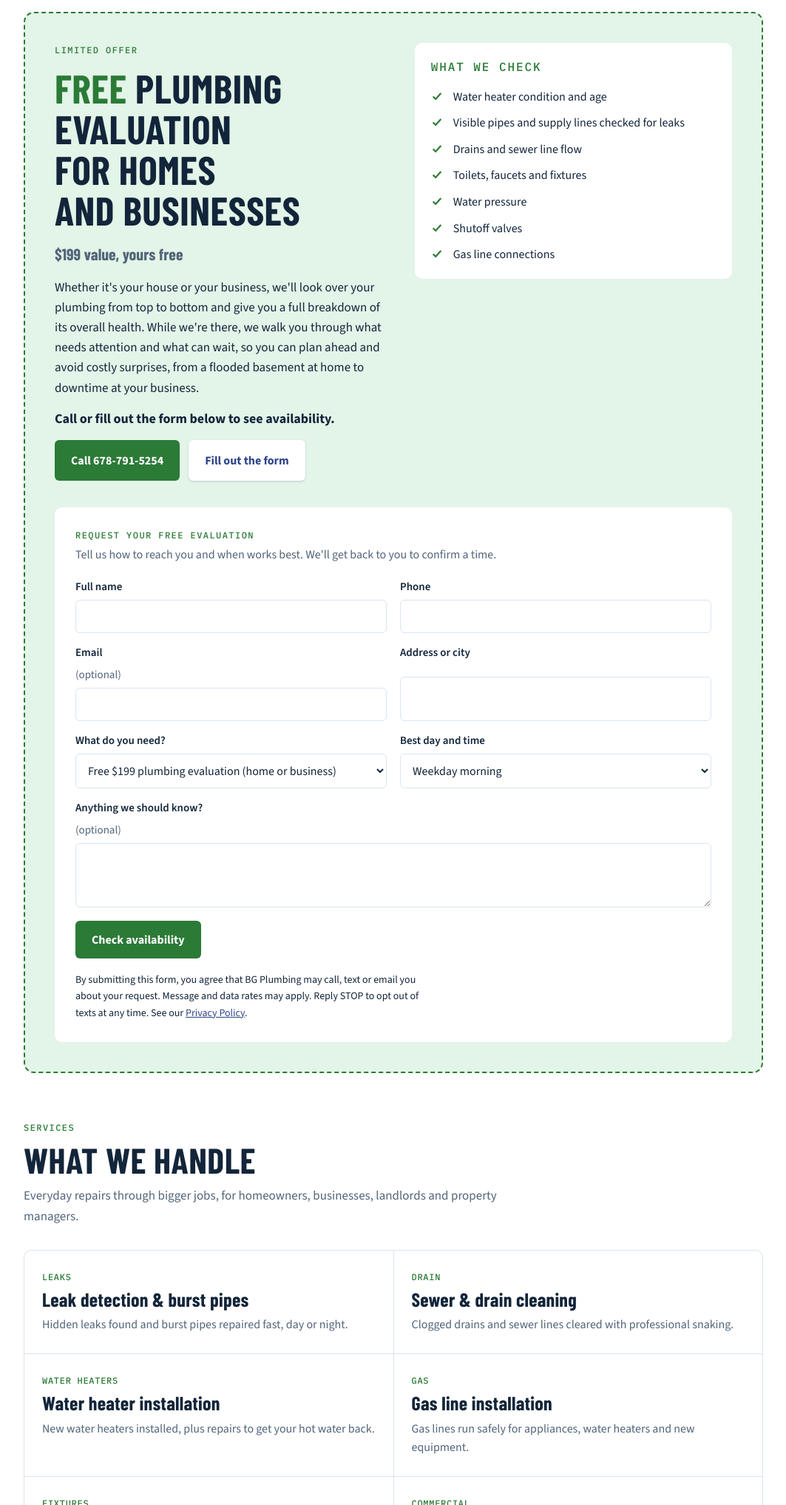
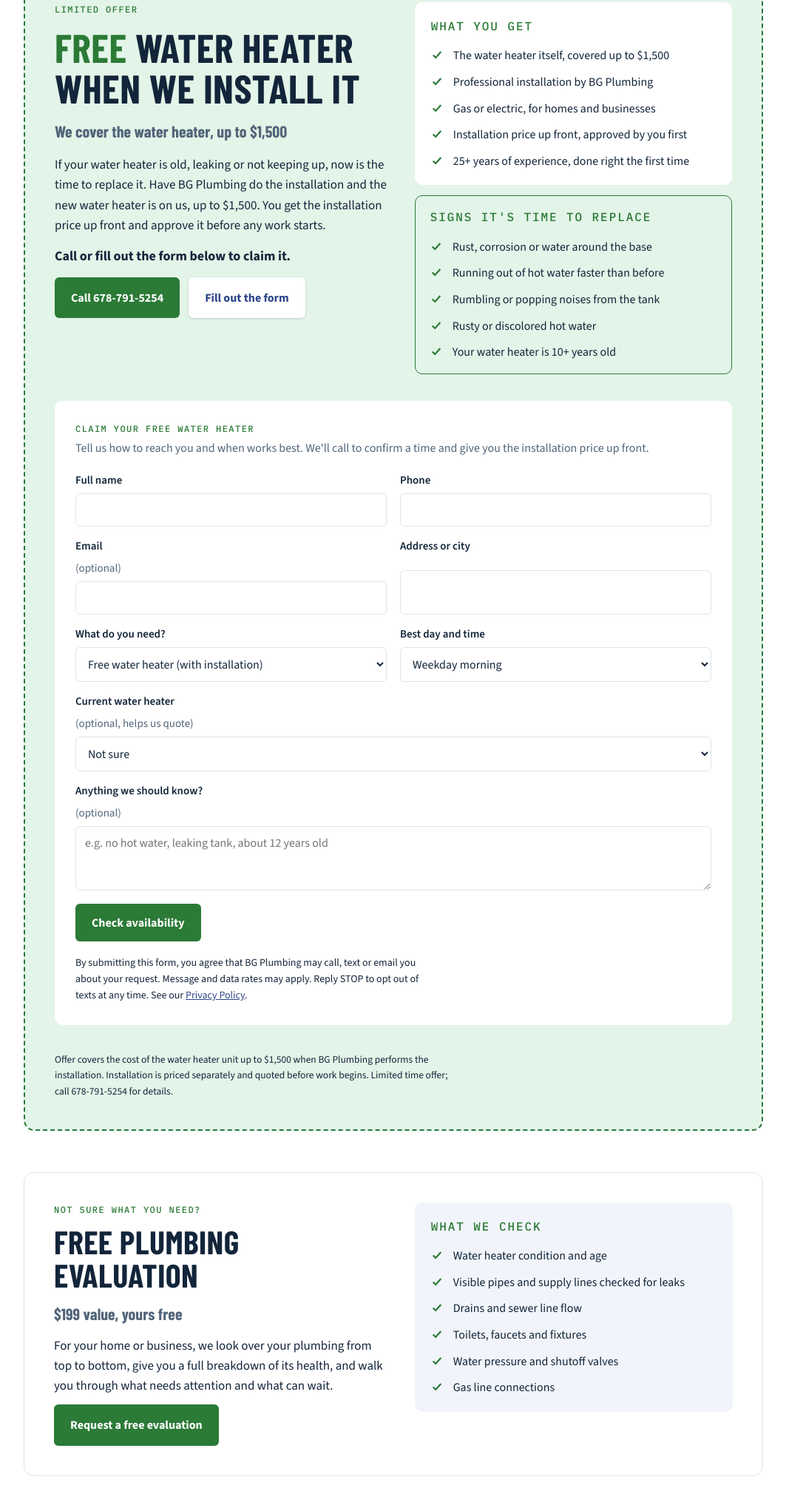
Before and after one commit to adib-bgp/BGPlumbing-site, a plain HTML site: page index.html in a window 1280 px wide. Shown: the part 765-2800 px from the top of the page at 74% size, without its empty margins (108-1171 px from the left). Drawn offline with nearby package versions, Linux system fonts and the light colour scheme; a web font is replaced by a local one.

Commit message:
Add files via upload

```diff
--- a/index.html
+++ b/index.html
@@ -12,7 +12,7 @@
 <meta charset="utf-8">
 <meta name="viewport" content="width=device-width,initial-scale=1,viewport-fit=cover">
 <title>BG Plumbing | 24/7 Plumber in Metro Atlanta, GA</title>
-<meta name="description" content="BG Plumbing is a commercial and residential plumber serving Metro Atlanta: Atlanta, Marietta, Sandy Springs, Roswell, Alpharetta, Norcross, Duluth, Lawrenceville, Decatur and more. 25+ years of experience, 24/7 emergency service and a free $199 plumbing evaluation for homes and businesses. Leak detection, sewer and drain cleaning, water heater and gas line installation. Call 678-791-5254.">
+<meta name="description" content="BG Plumbing is a commercial and residential plumber serving Metro Atlanta: Atlanta, Marietta, Sandy Springs, Roswell, Alpharetta, Norcross, Duluth, Lawrenceville, Decatur and more. 25+ years of experience, 24/7 emergency service and a free water heater (up to $1,500) when BG Plumbing installs it, plus a free $199 plumbing evaluation. Leak detection, sewer and drain cleaning, water heater and gas line installation. Call 678-791-5254.">
 <link rel="preconnect" href="https://fonts.googleapis.com">
 <link rel="preconnect" href="https://fonts.gstatic.com" crossorigin>
 <link rel="stylesheet" href="https://fonts.googleapis.com/css2?family=Barlow+Condensed:wght@600;700;800&family=Source+Sans+3:wght@400;600;700&family=IBM+Plex+Mono:wght@500&display=swap">
@@ -75,6 +75,7 @@ section{padding-block:64px}
 .svc{background:var(--surface);padding:26px 24px;display:grid;gap:8px;align-content:start}
 .svc h3{font-size:26px;font-weight:700}
 .svc p{color:var(--muted);font-size:16px}
+.svc p a{color:var(--copper);font-weight:700}
 .svc .tag{font-family:var(--mono);font-size:12px;color:var(--copper);letter-spacing:.06em}
 
 .steps{display:grid;grid-template-columns:repeat(3,minmax(0,1fr));gap:28px;counter-reset:s}
@@ -150,6 +151,15 @@ footer .legal{grid-column:1/-1;border-top:1px solid #ffffff22;padding-top:14px;d
 .form-msg{font-weight:600;padding:12px 14px;border-radius:6px;background:var(--copper-soft);color:var(--ink)}
 @media (max-width:760px){.fields{grid-template-columns:1fr}}
 @media (max-width:760px){.offer{grid-template-columns:1fr}}
+.side{display:grid;gap:16px;align-content:start;min-width:0}
+.checks.signs{background:transparent;border:1.5px solid var(--copper);padding:16px 20px}
+.fine{grid-column:1/-1;font-size:13.5px;color:var(--muted);max-width:80ch}
+#evaluation{padding-block:56px 8px}
+.eval{display:grid;grid-template-columns:1.05fr 1fr;gap:36px;align-items:start;border:1px solid var(--line);border-radius:14px;padding:clamp(22px,4vw,40px)}
+.eval>div{display:grid;gap:12px;align-content:start;min-width:0}
+.eval h2{font-size:clamp(32px,4.5vw,44px);font-weight:700;text-transform:uppercase}
+.eval .checks{background:var(--tint)}
+@media (max-width:760px){.eval{grid-template-columns:1fr}}
 @media (max-width:760px){
   .services,.steps,.cards,.area{grid-template-columns:1fr}
   .hero{padding-block:28px 48px}
@@ -171,12 +181,12 @@ footer .legal{grid-column:1/-1;border-top:1px solid #ffffff22;padding-top:14px;d
     </div>
   </div>
   <div class="wrap hero">
-    <span class="label">25+ years experience · Metro Atlanta, GA · Open 24/7</span>
-    <h1>Metro Atlanta plumbing, <span>done right.</span></h1>
-    <p class="lede">With over 25 years of experience, BG Plumbing gets the job done right the first time for homes and businesses across Metro Atlanta. Emergency service is available 24 hours a day, 7 days a week.</p>
+    <span class="label">Limited offer · Metro Atlanta, GA · Open 24/7</span>
+    <h1>Your new water heater, <span>free.</span></h1>
+    <p class="lede">Have BG Plumbing install your new water heater and we'll cover the water heater itself, up to $1,500. Gas or electric, for homes and businesses across Metro Atlanta, backed by 25+ years of experience.</p>
     <div class="actions">
       <a class="btn primary" href="tel:+16787915254">Call 678-791-5254</a>
-      <a class="btn ghost" href="#offer">Get a free evaluation</a>
+      <a class="btn ghost" href="#book">Claim my free water heater</a>
     </div>
   </div>
 
@@ -188,26 +198,34 @@ footer .legal{grid-column:1/-1;border-top:1px solid #ffffff22;padding-top:14px;d
       <div class="offer">
         <div>
           <span class="label">Limited offer</span>
-          <h2><span class="free">Free</span> plumbing evaluation for homes and businesses</h2>
-          <span class="price">$199 value, yours free</span>
-          <p>Whether it's your house or your business, we'll look over your plumbing from top to bottom and give you a full breakdown of its overall health. While we're there, we walk you through what needs attention and what can wait, so you can plan ahead and avoid costly surprises, from a flooded basement at home to downtime at your business.</p>
-          <p class="cta-line"><strong>Call or fill out the form below to see availability.</strong></p>
+          <h2><span class="free">Free</span> water heater when we install it</h2>
+          <span class="price">We cover the water heater, up to $1,500</span>
+          <p>If your water heater is old, leaking or not keeping up, now is the time to replace it. Have BG Plumbing do the installation and the new water heater is on us, up to $1,500. You get the installation price up front and approve it before any work starts.</p>
+          <p class="cta-line"><strong>Call or fill out the form below to claim it.</strong></p>
           <div class="actions" style="margin:0"><a class="btn primary" href="tel:+16787915254">Call 678-791-5254</a><a class="btn outline" href="#book">Fill out the form</a></div>
         </div>
-        <ul class="checks">
-          <li class="label" style="display:block">What we check</li>
-          <li><svg width="16" height="16" viewBox="0 0 18 18" aria-hidden="true"><path d="M3 9.5l4 4 8-9" fill="none" stroke="var(--copper)" stroke-width="2.5"/></svg><span>Water heater condition and age</span></li>
-          <li><svg width="16" height="16" viewBox="0 0 18 18" aria-hidden="true"><path d="M3 9.5l4 4 8-9" fill="none" stroke="var(--copper)" stroke-width="2.5"/></svg><span>Visible pipes and supply lines checked for leaks</span></li>
-          <li><svg width="16" height="16" viewBox="0 0 18 18" aria-hidden="true"><path d="M3 9.5l4 4 8-9" fill="none" stroke="var(--copper)" stroke-width="2.5"/></svg><span>Drains and sewer line flow</span></li>
-          <li><svg width="16" height="16" viewBox="0 0 18 18" aria-hidden="true"><path d="M3 9.5l4 4 8-9" fill="none" stroke="var(--copper)" stroke-width="2.5"/></svg><span>Toilets, faucets and fixtures</span></li>
-          <li><svg width="16" height="16" viewBox="0 0 18 18" aria-hidden="true"><path d="M3 9.5l4 4 8-9" fill="none" stroke="var(--copper)" stroke-width="2.5"/></svg><span>Water pressure</span></li>
-          <li><svg width="16" height="16" viewBox="0 0 18 18" aria-hidden="true"><path d="M3 9.5l4 4 8-9" fill="none" stroke="var(--copper)" stroke-width="2.5"/></svg><span>Shutoff valves</span></li>
-          <li><svg width="16" height="16" viewBox="0 0 18 18" aria-hidden="true"><path d="M3 9.5l4 4 8-9" fill="none" stroke="var(--copper)" stroke-width="2.5"/></svg><span>Gas line connections</span></li>
-        </ul>
+        <div class="side">
+          <ul class="checks">
+            <li class="label" style="display:block">What you get</li>
+          <li><svg width="16" height="16" viewBox="0 0 18 18" aria-hidden="true"><path d="M3 9.5l4 4 8-9" fill="none" stroke="var(--copper)" stroke-width="2.5"/></svg><span>The water heater itself, covered up to $1,500</span></li>
+          <li><svg width="16" height="16" viewBox="0 0 18 18" aria-hidden="true"><path d="M3 9.5l4 4 8-9" fill="none" stroke="var(--copper)" stroke-width="2.5"/></svg><span>Professional installation by BG Plumbing</span></li>
+          <li><svg width="16" height="16" viewBox="0 0 18 18" aria-hidden="true"><path d="M3 9.5l4 4 8-9" fill="none" stroke="var(--copper)" stroke-width="2.5"/></svg><span>Gas or electric, for homes and businesses</span></li>
+          <li><svg width="16" height="16" viewBox="0 0 18 18" aria-hidden="true"><path d="M3 9.5l4 4 8-9" fill="none" stroke="var(--copper)" stroke-width="2.5"/></svg><span>Installation price up front, approved by you first</span></li>
+          <li><svg width="16" height="16" viewBox="0 0 18 18" aria-hidden="true"><path d="M3 9.5l4 4 8-9" fill="none" stroke="var(--copper)" stroke-width="2.5"/></svg><span>25+ years of experience, done right the first time</span></li>
+          </ul>
+          <ul class="checks signs">
+            <li class="label" style="display:block">Signs it's time to replace</li>
+          <li><svg width="16" height="16" viewBox="0 0 18 18" aria-hidden="true"><path d="M3 9.5l4 4 8-9" fill="none" stroke="var(--copper)" stroke-width="2.5"/></svg><span>Rust, corrosion or water around the base</span></li>
+          <li><svg width="16" height="16" viewBox="0 0 18 18" aria-hidden="true"><path d="M3 9.5l4 4 8-9" fill="none" stroke="var(--copper)" stroke-width="2.5"/></svg><span>Running out of hot water faster than before</span></li>
+          <li><svg width="16" height="16" viewBox="0 0 18 18" aria-hidden="true"><path d="M3 9.5l4 4 8-9" fill="none" stroke="var(--copper)" stroke-width="2.5"/></svg><span>Rumbling or popping noises from the tank</span></li>
+          <li><svg width="16" height="16" viewBox="0 0 18 18" aria-hidden="true"><path d="M3 9.5l4 4 8-9" fill="none" stroke="var(--copper)" stroke-width="2.5"/></svg><span>Rusty or discolored hot water</span></li>
+          <li><svg width="16" height="16" viewBox="0 0 18 18" aria-hidden="true"><path d="M3 9.5l4 4 8-9" fill="none" stroke="var(--copper)" stroke-width="2.5"/></svg><span>Your water heater is 10+ years old</span></li>
+          </ul>
+        </div>
         <form class="book" id="book" novalidate>
           <div class="book-head">
-            <span class="label">Request your free evaluation</span>
-            <p>Tell us how to reach you and when works best. We'll get back to you to confirm a time.</p>
+            <span class="label">Claim your free water heater</span>
+            <p>Tell us how to reach you and when works best. We'll call to confirm a time and give you the installation price up front.</p>
           </div>
           <div class="fields">
             <label for="f-name">Full name<input id="f-name" name="name" autocomplete="name" required></label>
@@ -215,10 +233,11 @@ footer .legal{grid-column:1/-1;border-top:1px solid #ffffff22;padding-top:14px;d
             <label for="f-email">Email <span class="opt">(optional)</span><input id="f-email" name="email" type="email" autocomplete="email"></label>
             <label for="f-city">Address or city<input id="f-city" name="address" autocomplete="street-address" required></label>
             <label for="f-service">What do you need?<select id="f-service" name="service">
+              <option>Free water heater (with installation)</option>
               <option>Free $199 plumbing evaluation (home or business)</option>
+              <option>Water heater repair</option>
               <option>Leak or burst pipe</option>
               <option>Sewer or drain clog</option>
-              <option>Water heater</option>
               <option>Gas line</option>
               <option>Something else</option>
             </select></label>
@@ -229,7 +248,14 @@ footer .legal{grid-column:1/-1;border-top:1px solid #ffffff22;padding-top:14px;d
               <option>Weekend</option>
               <option>As soon as possible</option>
             </select></label>
-            <label for="f-notes" class="wide">Anything we should know? <span class="opt">(optional)</span><textarea id="f-notes" name="notes" rows="3"></textarea></label>
+            <label for="f-wh" class="wide">Current water heater <span class="opt">(optional, helps us quote)</span><select id="f-wh" name="water_heater_type">
+              <option>Not sure</option>
+              <option>Gas, tank</option>
+              <option>Electric, tank</option>
+              <option>Tankless</option>
+              <option>Doesn't apply</option>
+            </select></label>
+            <label for="f-notes" class="wide">Anything we should know? <span class="opt">(optional)</span><textarea id="f-notes" name="notes" rows="3" placeholder="e.g. no hot water, leaking tank, about 12 years old"></textarea></label>
           </div>
           <input type="hidden" name="_subject" value="New website request - BG Plumbing">
           <div style="position:absolute;left:-9999px;width:1px;height:1px;overflow:hidden" aria-hidden="true"><label>Leave this empty<input type="text" name="_gotcha" tabindex="-1" autocomplete="off"></label></div>
@@ -237,6 +263,30 @@ footer .legal{grid-column:1/-1;border-top:1px solid #ffffff22;padding-top:14px;d
           <button class="btn primary" type="submit" id="f-submit" aria-describedby="f-consent">Check availability</button>
           <p class="consent" id="f-consent">By submitting this form, you agree that BG Plumbing may call, text or email you about your request. Message and data rates may apply. Reply STOP to opt out of texts at any time. See our <a href="#privacy">Privacy Policy</a>.</p>
         </form>
+        <p class="fine">Offer covers the cost of the water heater unit up to $1,500 when BG Plumbing performs the installation. Installation is priced separately and quoted before work begins. Limited time offer; call 678-791-5254 for details.</p>
+      </div>
+    </div>
+  </section>
+
+  <section id="evaluation">
+    <div class="wrap">
+      <div class="eval">
+        <div>
+          <span class="label">Not sure what you need?</span>
+          <h2>Free plumbing evaluation</h2>
+          <span class="price">$199 value, yours free</span>
+          <p>For your home or business, we look over your plumbing from top to bottom, give you a full breakdown of its health, and walk you through what needs attention and what can wait.</p>
+          <div class="actions" style="margin:0"><a class="btn primary" href="#book" data-service="Free $199 plumbing evaluation (home or business)">Request a free evaluation</a></div>
+        </div>
+        <ul class="checks">
+          <li class="label" style="display:block">What we check</li>
+          <li><svg width="16" height="16" viewBox="0 0 18 18" aria-hidden="true"><path d="M3 9.5l4 4 8-9" fill="none" stroke="var(--copper)" stroke-width="2.5"/></svg><span>Water heater condition and age</span></li>
+          <li><svg width="16" height="16" viewBox="0 0 18 18" aria-hidden="true"><path d="M3 9.5l4 4 8-9" fill="none" stroke="var(--copper)" stroke-width="2.5"/></svg><span>Visible pipes and supply lines checked for leaks</span></li>
+          <li><svg width="16" height="16" viewBox="0 0 18 18" aria-hidden="true"><path d="M3 9.5l4 4 8-9" fill="none" stroke="var(--copper)" stroke-width="2.5"/></svg><span>Drains and sewer line flow</span></li>
+          <li><svg width="16" height="16" viewBox="0 0 18 18" aria-hidden="true"><path d="M3 9.5l4 4 8-9" fill="none" stroke="var(--copper)" stroke-width="2.5"/></svg><span>Toilets, faucets and fixtures</span></li>
+          <li><svg width="16" height="16" viewBox="0 0 18 18" aria-hidden="true"><path d="M3 9.5l4 4 8-9" fill="none" stroke="var(--copper)" stroke-width="2.5"/></svg><span>Water pressure and shutoff valves</span></li>
+          <li><svg width="16" height="16" viewBox="0 0 18 18" aria-hidden="true"><path d="M3 9.5l4 4 8-9" fill="none" stroke="var(--copper)" stroke-width="2.5"/></svg><span>Gas line connections</span></li>
+        </ul>
       </div>
     </div>
   </section>
@@ -250,7 +300,7 @@ footer .legal{grid-column:1/-1;border-top:1px solid #ffffff22;padding-top:14px;d
       <div class="services">
         <div class="svc"><span class="tag">LEAKS</span><h3>Leak detection &amp; burst pipes</h3><p>Hidden leaks found and burst pipes repaired fast, day or night.</p></div>
         <div class="svc"><span class="tag">DRAIN</span><h3>Sewer &amp; drain cleaning</h3><p>Clogged drains and sewer lines cleared with professional snaking.</p></div>
-        <div class="svc"><span class="tag">WATER HEATERS</span><h3>Water heater installation</h3><p>New water heaters installed, plus repairs to get your hot water back.</p></div>
+        <div class="svc"><span class="tag">WATER HEATERS</span><h3>Water heater installation</h3><p>Gas and electric water heaters installed and repaired. Right now the water heater is free, up to $1,500, when we install it. <a href="#offer">See the offer</a></p></div>
         <div class="svc"><span class="tag">GAS</span><h3>Gas line installation</h3><p>Gas lines run safely for appliances, water heaters and new equipment.</p></div>
         <div class="svc"><span class="tag">FIXTURES</span><h3>Toilets, faucets &amp; sinks</h3><p>Running toilets, worn valves, new fixtures installed and sealed properly.</p></div>
         <div class="svc"><span class="tag">COMMERCIAL</span><h3>Commercial &amp; rental properties</h3><p>Offices, shops and restaurants, plus repairs and turnovers for landlords and property managers.</p></div>
@@ -315,8 +365,8 @@ footer .legal{grid-column:1/-1;border-top:1px solid #ffffff22;padding-top:14px;d
         <p>This policy explains what information BG Plumbing Commercial &amp; Residential, LLC ("BG Plumbing," "we," "us") collects through bgplumbingga.com and how we use it.</p>
 
         <h3>Information we collect</h3>
-        <p>When you fill out our request form, we collect the information you choose to give us: your name, phone number, email (optional), address or city, the service you need, your preferred time and any notes. If you call, text or email us, we receive your phone number or email and what you send us.</p>
-        <p>Like most websites, our hosting provider (GitHub Pages) and font provider (Google Fonts) may automatically receive basic technical information such as your IP address and browser type when the page loads. We do not use advertising or tracking cookies on this site.</p>
+        <p>When you fill out our request form, we collect the information you choose to give us: your name, phone number, email (optional), address or city, the service you need, your current water heater type, your preferred time and any notes. If you call, text or email us, we receive your phone number or email and what you send us.</p>
+        <p>Like most websites, our hosting provider (GitHub Pages) and font provider (Google Fonts) may automatically receive basic technical information such as your IP address and browser type when the page loads. We do not use advertising cookies on this site.</p>
 
         <h3>How we use it</h3>
         <ul>
@@ -395,7 +445,7 @@ var FORM_ENDPOINT = "https://formspree.io/f/maeoqpbg";
 })();
 </script>
 <script type="application/ld+json">
-{"@context":"https://schema.org","@type":"Plumber","name":"BG Plumbing Commercial & Residential, LLC","telephone":"+1-678-791-5254","email":"24bgplumbing@gmail.com","openingHours":"Mo-Su 00:00-23:59","makesOffer":{"@type":"Offer","name":"Free plumbing evaluation for homes and businesses ($199 value)","price":"0","priceCurrency":"USD"},"slogan":"For all your commercial & residential plumbing needs","areaServed":[{"@type":"Place","name":"Metro Atlanta, GA"},"Atlanta","Sandy Springs","Roswell","Alpharetta","Johns Creek","Dunwoody","Brookhaven","Marietta","Smyrna","Decatur","Tucker","Norcross","Peachtree Corners","Duluth","Suwanee","Lawrenceville","Lilburn","Snellville","Stone Mountain","Cumming"]}
+{"@context":"https://schema.org","@type":"Plumber","name":"BG Plumbing Commercial & Residential, LLC","telephone":"+1-678-791-5254","email":"24bgplumbing@gmail.com","openingHours":"Mo-Su 00:00-23:59","makesOffer":[{"@type":"Offer","name":"Free water heater, up to $1,500, with installation by BG Plumbing"},{"@type":"Offer","name":"Free plumbing evaluation for homes and businesses ($199 value)","price":"0","priceCurrency":"USD"}],"slogan":"For all your commercial & residential plumbing needs","areaServed":[{"@type":"Place","name":"Metro Atlanta, GA"},"Atlanta","Sandy Springs","Roswell","Alpharetta","Johns Creek","Dunwoody","Brookhaven","Marietta","Smyrna","Decatur","Tucker","Norcross","Peachtree Corners","Duluth","Suwanee","Lawrenceville","Lilburn","Snellville","Stone Mountain","Cumming"]}
 </script>
 <script>
 document.querySelectorAll('[data-copy]').forEach(function(b){
@@ -405,6 +455,8 @@ document.querySelectorAll('[data-copy]').forEach(function(b){
     try{navigator.clipboard.writeText(t).then(done,function(){sel(b.dataset.copy)})}catch(e){sel(b.dataset.copy)}
   });
 });
+/* Buttons that pick a service in the form */
+document.querySelectorAll('[data-service]').forEach(function(a){a.addEventListener('click',function(){var sel=document.getElementById('f-service');sel.value=a.dataset.service})});
 /* Analytics: count taps on any phone or email link as leads */
 document.addEventListener('click',function(e){
   var a=e.target.closest&&e.target.closest('a[href^="tel:"],a[href^="mailto:"]');
```
